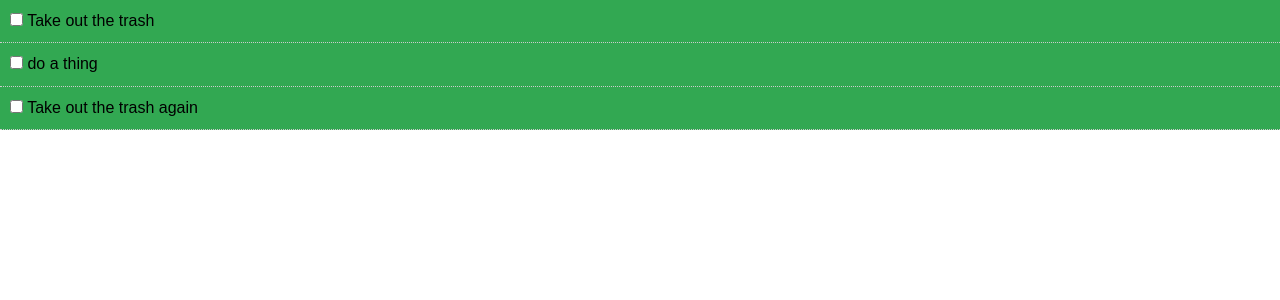
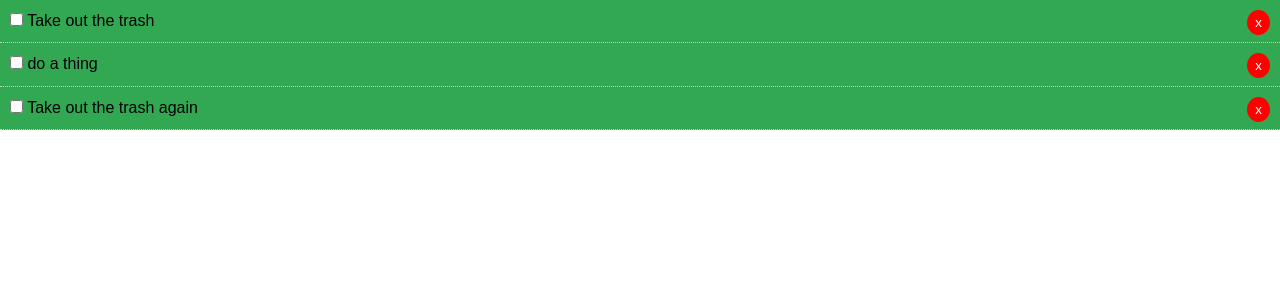
Before and after one commit to JosephVC/react_crash_course, a React (Create React App) app: page / in a window 1280 px wide. Shown: the top 300 px of the page. Built offline with nearby package versions, Linux system fonts and the light colour scheme.

Commit message:
items can be deleted from list

```diff
--- a/src/App.js
+++ b/src/App.js
@@ -1,5 +1,6 @@
 import React, { Component } from 'react';
 import Todos from './components/Todos';
+import Header from './components/layout/Header';
 import './App.css';
 
 class App extends Component {
@@ -33,11 +34,17 @@ markComplete = (id) => {
   }) });
 }
 
+// delete Todo
+delTodo = (id) => {
+  this.setState({todos:[...this.state.todos.filter(todo => todo.id
+    !==id)] });
+}
+
   render() {
-    console.log(this.state.todos)
     return (
       <div className="App">
-        <Todos todos={this.state.todos} markComplete={this.markComplete} />
+        <Todos todos={this.state.todos} markComplete={this.markComplete}
+        delTodo = {this.delTodo}/>
       </div>
     );
   }
--- a/src/components/TodoItem.js
+++ b/src/components/TodoItem.js
@@ -21,6 +21,7 @@ export class TodoItem extends Component {
                     <input type="checkbox" onChange={this.props.markComplete.bind(
                         this, id)} /> {' '}
                         { title }
+                            <button onClick={this.props.delTodo.bind(this, id)} style={btnStyle}>x</button>
                 </p>
             </div>
         )
@@ -32,4 +33,14 @@ TodoItem.propTypes = {
     todo: PropTypes.object.isRequired
 }
 
+const btnStyle = {
+    background: "#ff0000",
+    color: '#fff',
+    border: 'none',
+    padding: '5px 8px',
+    borderRadius: '50%',
+    cursor: 'pointer',
+    float: 'right'
+}
+
 export default TodoItem
--- a/src/components/Todos.js
+++ b/src/components/Todos.js
@@ -9,7 +9,7 @@ class Todos extends Component {
   render() {
     return this.props.todos.map((todo) => (
       <TodoItem key = {todo.id} todo={todo} markComplete=
-      {this.props.markComplete} />
+      {this.props.markComplete} delTodo={this.props.delTodo}/>
     ));
   }
 }
--- /dev/null
+++ b/src/components/layout/Header.js
@@ -0,0 +1,11 @@
+import React from 'react';
+
+function Header() {
+    return (
+        <header>
+            <h1>TodoList</h1>
+        </header>
+    )
+}
+
+export default Header;
```
